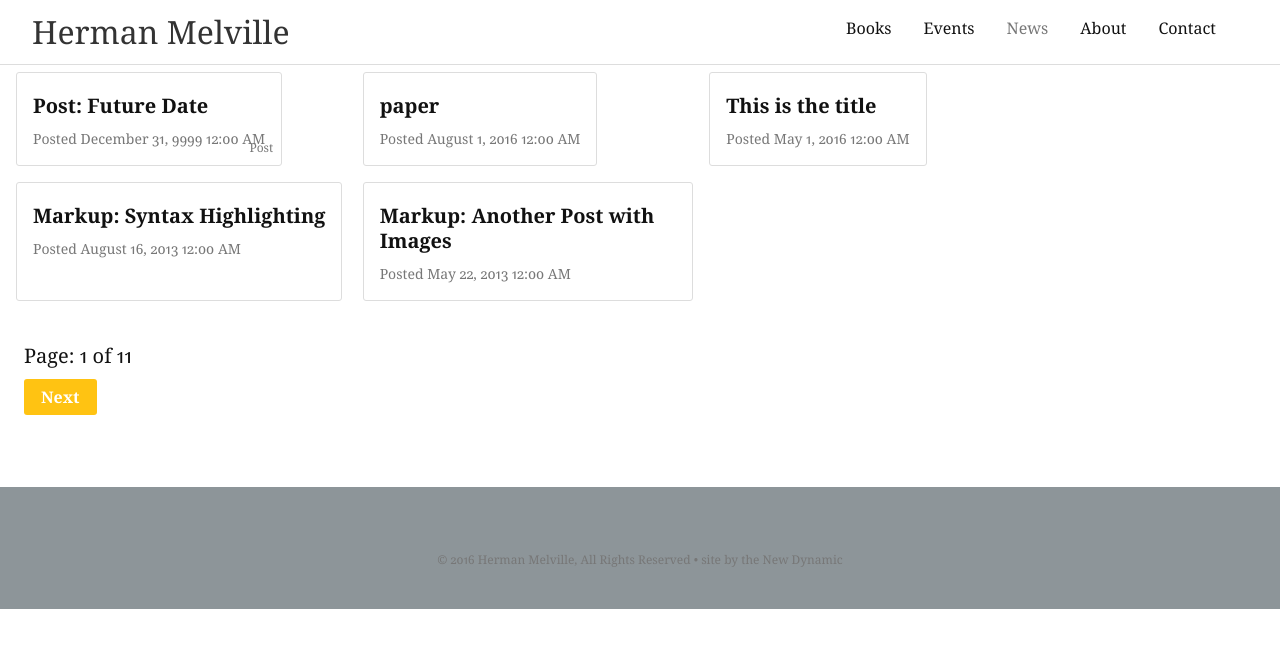
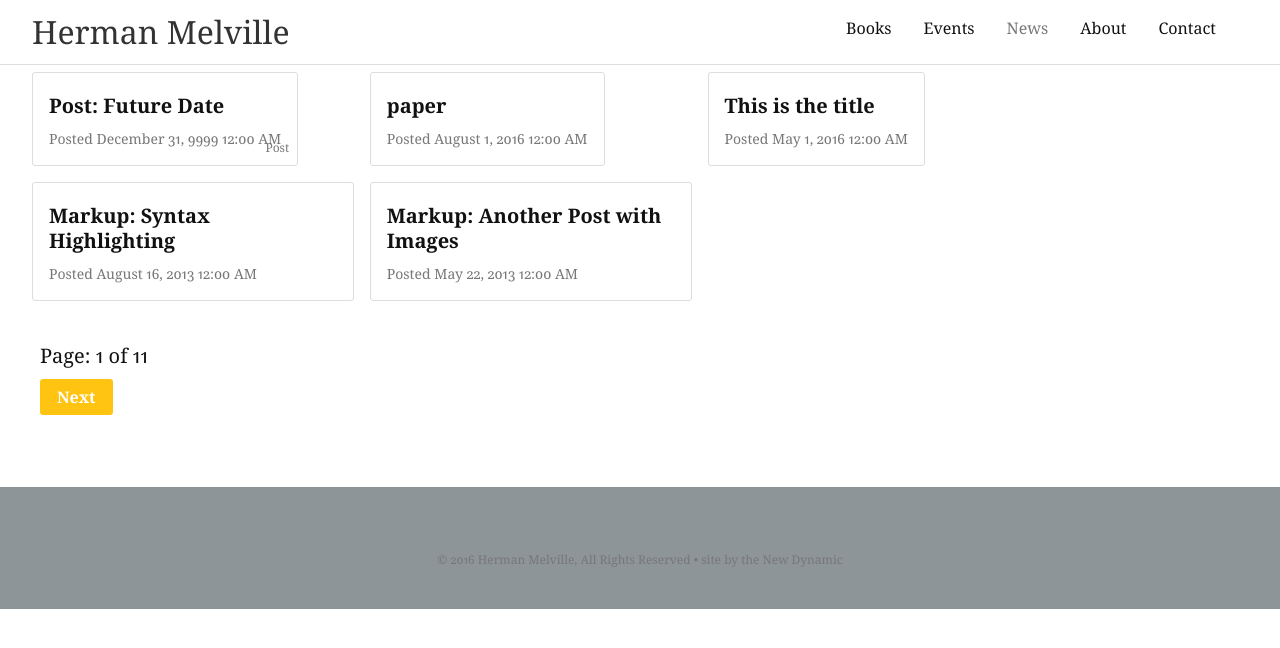
Before and after one commit to budparr/jekyll-base-for-authors, a Jekyll site: the page built from posts/index.html, in a window 1280 px wide. Shown: the top 648 px of the page. Built offline with Jekyll 4.4.1, drawn with Linux system fonts in a browser that asks for light colours; the list of posts is cut into pages by our own code.

Commit message:
make padding consistent with page header

```diff
--- a/_app/_layouts/page-listing.html
+++ b/_app/_layouts/page-listing.html
@@ -3,7 +3,7 @@ layout: default
 schema: https://schema.org/WebPage
 ---
 
-<div class="clearfix col-12 px2">
+<div class="clearfix col-12 px3">
   {{ content }}
 </div>
 
```
